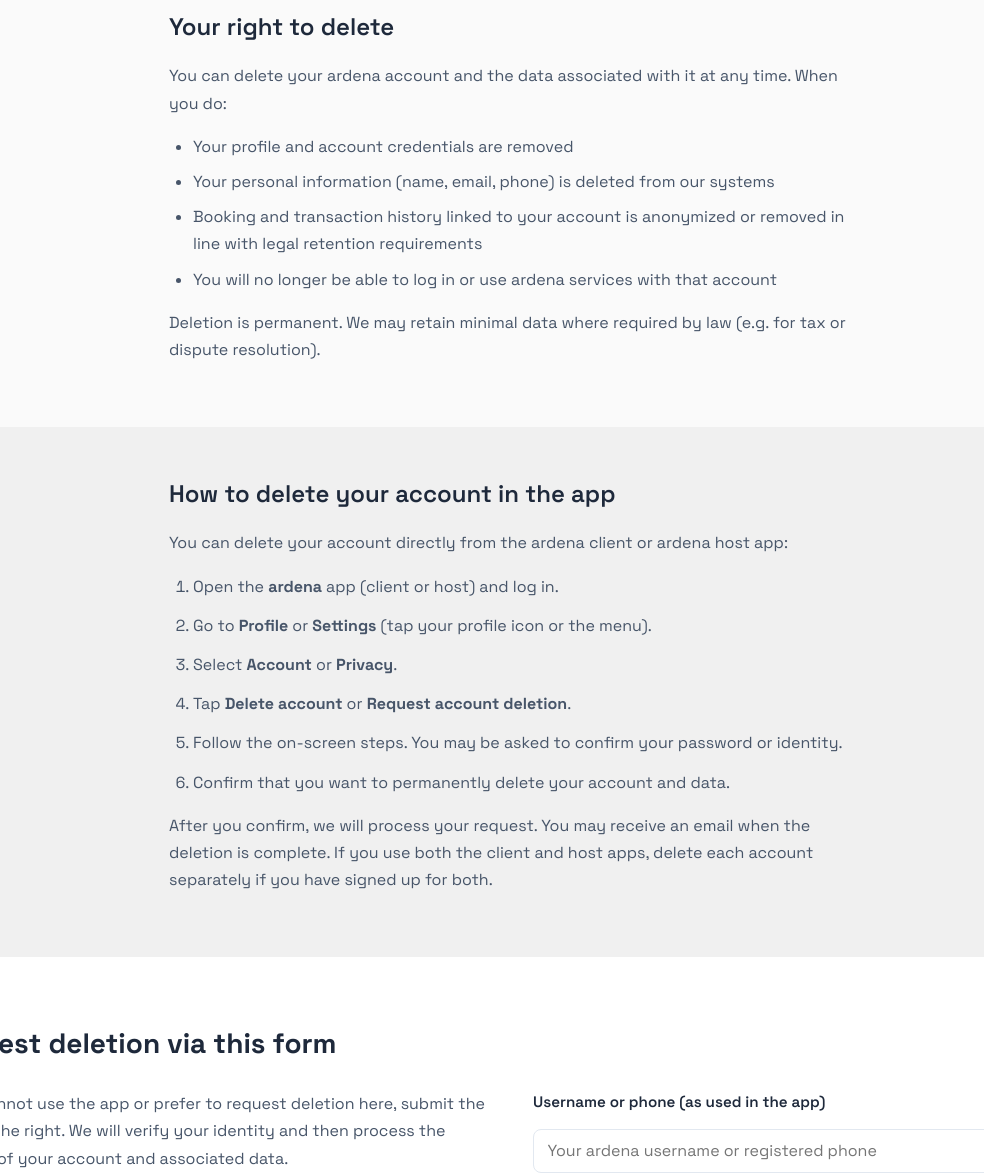
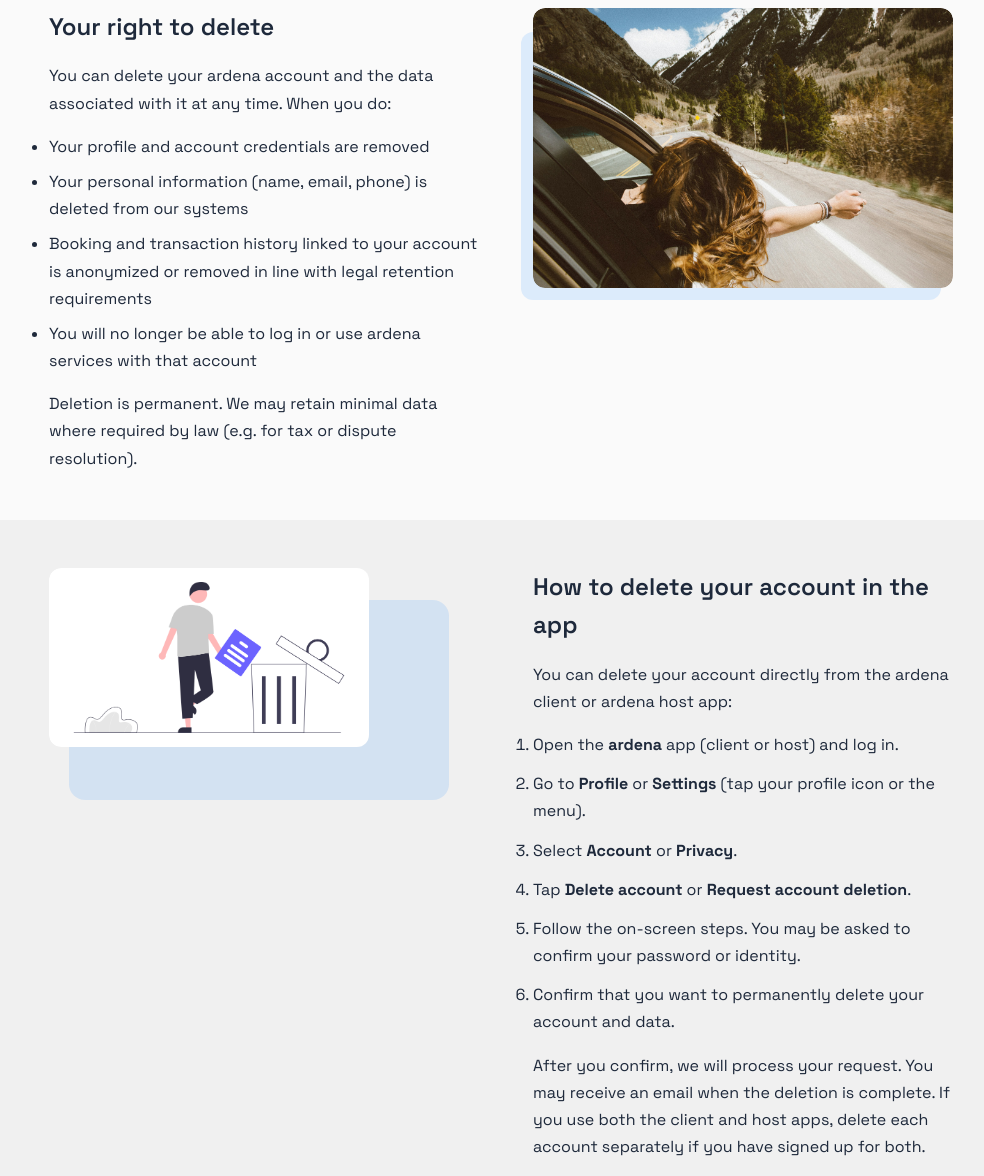
Before and after one commit to Deon62/ardena, a website: page delete-account.html in a window 1280 px wide. Shown: the part 840-2016 px from the top of the page, without its empty margins (131-1115 px from the left). Drawn offline with Linux system fonts and the light colour scheme.

Commit message:
refactored page styles for delete account page

```diff
--- a/delete-account.html
+++ b/delete-account.html
@@ -58,9 +58,9 @@
         </section>
 
         <section class="delete-section delete-section-right">
-            <div class="container">
-                <div class="legal-content delete-account-content">
-                    <div class="legal-section">
+            <div class="container container--wide">
+                <div class="delete-right-layout">
+                    <div class="delete-right-text">
                         <h2>Your right to delete</h2>
                         <p>You can delete your ardena account and the data associated with it at any time. When you do:</p>
                         <ul>
@@ -71,14 +71,26 @@
                         </ul>
                         <p>Deletion is permanent. We may retain minimal data where required by law (e.g. for tax or dispute resolution).</p>
                     </div>
+                    <div class="delete-right-image-block">
+                        <div class="delete-right-shape" aria-hidden="true"></div>
+                        <div class="delete-right-image">
+                            <img src="assets/right.jpg" alt="Freedom to manage your account and data" width="420" height="280" loading="lazy" class="delete-right-img">
+                        </div>
+                    </div>
                 </div>
             </div>
         </section>
 
         <section class="delete-section delete-section-app">
-            <div class="container">
-                <div class="legal-content delete-account-content">
-                    <div class="legal-section">
+            <div class="container container--wide">
+                <div class="delete-app-layout">
+                    <div class="delete-app-image-block">
+                        <div class="delete-app-shape" aria-hidden="true"></div>
+                        <div class="delete-app-illustration">
+                            <img src="assets/delete.png" alt="Delete your account and data from the app" width="320" height="240" loading="lazy" class="delete-illustration-img">
+                        </div>
+                    </div>
+                    <div class="delete-app-text">
                         <h2>How to delete your account in the app</h2>
                         <p>You can delete your account directly from the ardena client or ardena host app:</p>
                         <ol class="steps-list">
@@ -99,9 +111,9 @@
             <div class="container">
                 <div class="legal-content delete-account-content">
                     <div class="legal-section delete-form-section">
-                        <h2>Request deletion via this form</h2>
                         <div class="delete-form-layout">
                             <div class="delete-form-text">
+                                <h2>Request deletion via this form</h2>
                                 <p>If you cannot use the app or prefer to request deletion here, submit the form on the right. We will verify your identity and then process the deletion of your account and associated data.</p>
                                 <p class="form-note">Submitting this form will open your email client to send a deletion request to support@ardena.xyz. We will verify your details and process your request. For security, avoid using shared or public computers when entering your password.</p>
                             </div>
@@ -121,16 +133,11 @@
                                 </div>
                                 <div class="form-group">
                                     <label for="del-message">Additional details (optional)</label>
-                                    <textarea id="del-message" name="body" rows="3" placeholder="e.g. Confirm deletion of all my data including booking history"></textarea>
+                                    <textarea id="del-message" name="body" rows="2" placeholder="e.g. Confirm deletion of all my data including booking history"></textarea>
                                 </div>
                                 <button type="submit" class="btn btn-primary btn-large">Submit deletion request</button>
                             </form>
                         </div>
-                    </div>
-
-                    <div class="legal-section">
-                        <h2>Contact</h2>
-                        <p>For questions about account or data deletion, contact us at <a href="mailto:support@ardena.xyz">support@ardena.xyz</a>.</p>
                     </div>
                 </div>
             </div>
--- a/styles.css
+++ b/styles.css
@@ -2474,14 +2474,175 @@
     background: #fafafa;
 }
 
+.delete-section-right .container.container--wide {
+    max-width: 960px;
+}
+
+.delete-right-layout {
+    display: grid;
+    grid-template-columns: 1fr 1fr;
+    gap: 2.5rem 3rem;
+    align-items: start;
+}
+
+.delete-right-text h2 {
+    font-size: 1.5rem;
+    font-weight: 600;
+    margin-bottom: 1rem;
+    color: var(--text-primary);
+}
+
+.delete-right-text p,
+.delete-right-text li {
+    font-size: 1rem;
+    line-height: 1.7;
+}
+
+.delete-right-text ul {
+    margin: 1rem 0;
+}
+
+.delete-right-text ul li {
+    margin-bottom: 0.5rem;
+}
+
+/* Right section image block – tilted “card” effect */
+.delete-right-image-block {
+    position: relative;
+    max-width: 420px;
+}
+
+.delete-right-shape {
+    position: absolute;
+    top: 12px;
+    left: 0;
+    right: 0;
+    bottom: 0;
+    background: rgba(0, 122, 255, 0.12);
+    border-radius: 12px;
+    transform: translate(-12px, 12px);
+    z-index: 0;
+}
+
+.delete-right-image {
+    position: relative;
+    z-index: 1;
+    border-radius: 12px;
+    overflow: hidden;
+}
+
+.delete-right-img {
+    display: block;
+    width: 100%;
+    height: auto;
+    border-radius: 12px;
+    object-fit: cover;
+}
+
+@media (max-width: 768px) {
+    .delete-right-layout {
+        grid-template-columns: 1fr;
+    }
+    .delete-right-image-block {
+        max-width: 100%;
+    }
+    .delete-right-shape {
+        transform: translate(-8px, 8px);
+    }
+}
+
 .delete-section-app {
     background: #f0f0f0;
+}
+
+.delete-section-app .container--wide {
+    max-width: 960px;
+}
+
+.delete-app-layout {
+    display: grid;
+    grid-template-columns: 1fr 1fr;
+    gap: 2.5rem 3rem;
+    align-items: start;
+}
+
+.delete-app-image-block {
+    position: relative;
+    max-width: 380px;
+}
+
+/* Protruding shape: blue block behind the image, extends out for layered effect */
+.delete-app-shape {
+    position: absolute;
+    top: 12px;
+    left: 0;
+    width: 100%;
+    height: 100%;
+    min-height: 200px;
+    background: rgba(0, 122, 255, 0.12);
+    border-radius: 16px;
+    transform: translate(20px, 20px);
+    z-index: 0;
+}
+
+.delete-app-illustration {
+    position: relative;
+    z-index: 1;
+    display: block;
+    border-radius: 12px;
+    overflow: hidden;
+}
+
+.delete-illustration-img {
+    display: block;
+    width: 100%;
+    max-width: 320px;
+    height: auto;
+    border-radius: 12px;
+}
+
+.delete-app-text h2 {
+    font-size: 1.5rem;
+    font-weight: 600;
+    margin-bottom: 1rem;
+    color: var(--text-primary);
+}
+
+.delete-app-text p,
+.delete-app-text li {
+    font-size: 1rem;
+    line-height: 1.7;
+}
+
+.delete-app-text .steps-list {
+    margin: 1rem 0;
+}
+
+.delete-app-text .steps-list li {
+    margin-bottom: 0.75rem;
+}
+
+@media (max-width: 768px) {
+    .delete-app-layout {
+        grid-template-columns: 1fr;
+    }
+    .delete-app-image-block {
+        max-width: 100%;
+    }
+    .delete-app-shape {
+        transform: translate(12px, 12px);
+        min-height: 160px;
+    }
 }
 
 .delete-section .container {
     max-width: 720px;
     margin-left: auto;
     margin-right: auto;
+}
+
+.delete-section-app .container.container--wide {
+    max-width: 960px;
 }
 
 .delete-section .legal-section {
@@ -2512,6 +2673,10 @@
     text-align: left;
 }
 
+.delete-form-text h2 {
+    margin-top: 0;
+}
+
 .delete-form-text p {
     margin-bottom: 1rem;
     font-size: 1rem;
@@ -2527,6 +2692,10 @@
 .delete-account-form {
     max-width: 100%;
     margin-top: 0;
+    border: 1px solid var(--border-color);
+    border-radius: 0;
+    padding: 1.25rem;
+    background: #fff;
 }
 
 @media (max-width: 768px) {
@@ -2536,15 +2705,19 @@
 }
 
 .delete-account-form .form-group {
-    margin-bottom: 1.25rem;
+    margin-bottom: 0.75rem;
+}
+
+.delete-account-form .form-group:last-of-type {
+    margin-bottom: 0.6rem;
 }
 
 .delete-account-form label {
     display: block;
     font-weight: 600;
-    font-size: 0.95rem;
-    color: var(--text-primary);
-    margin-bottom: 0.4rem;
+    font-size: 0.875rem;
+    color: var(--text-primary);
+    margin-bottom: 0.25rem;
 }
 
 .delete-account-form input[type="text"],
@@ -2552,11 +2725,11 @@
 .delete-account-form input[type="password"],
 .delete-account-form textarea {
     width: 100%;
-    padding: 0.65rem 0.85rem;
-    font-size: 1rem;
+    padding: 0.4rem 0.6rem;
+    font-size: 0.95rem;
     font-family: inherit;
     border: 1px solid var(--border-color);
-    border-radius: 8px;
+    border-radius: 0;
     color: var(--text-primary);
     background: #fff;
     box-sizing: border-box;
@@ -2564,7 +2737,7 @@
 
 .delete-account-form textarea {
     resize: vertical;
-    min-height: 80px;
+    min-height: 52px;
 }
 
 .delete-account-form .form-note {
@@ -2574,7 +2747,7 @@
 }
 
 .delete-account-form .btn {
-    margin-top: 0.5rem;
+    margin-top: 0.25rem;
 }
 
 /* Footer - premium white card with rounded corners, inspired by modern footer design */
```
Also changed, not shown: assets/delete.png (added), assets/right.jpg (added).
